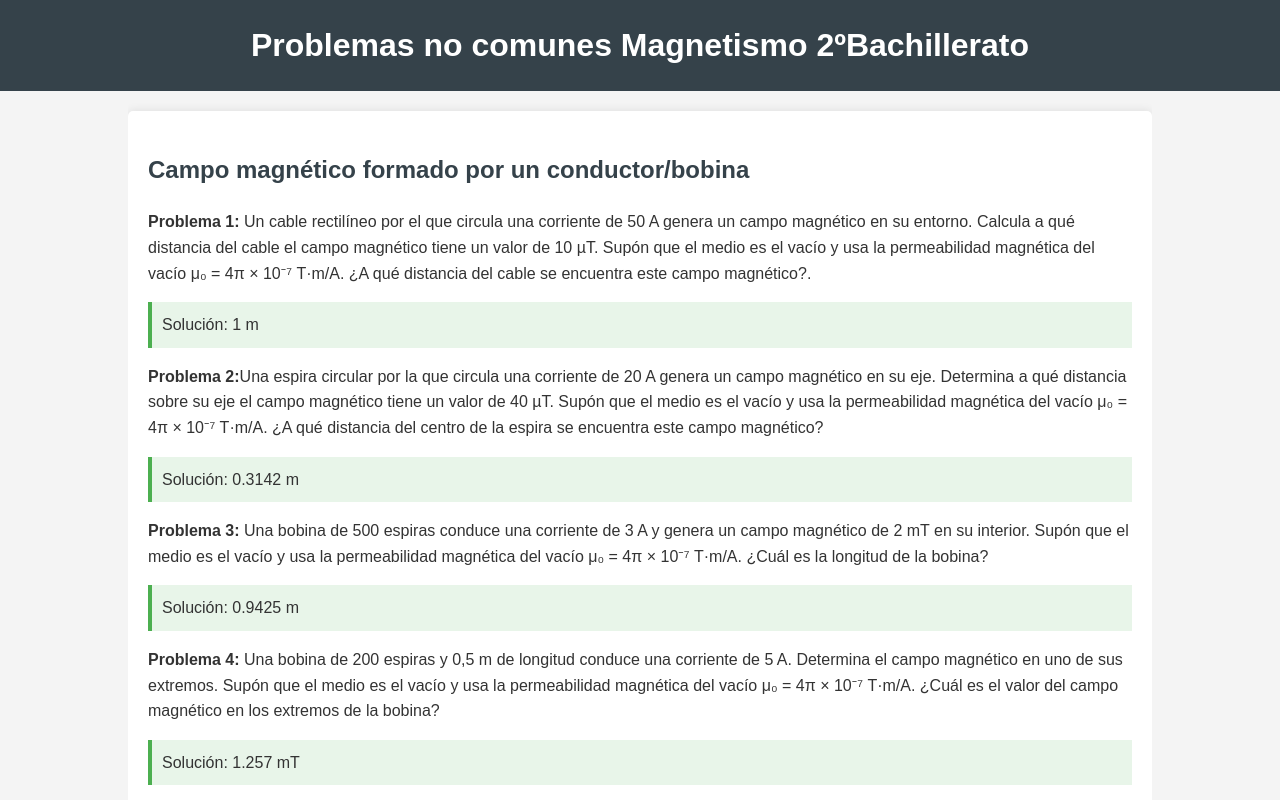
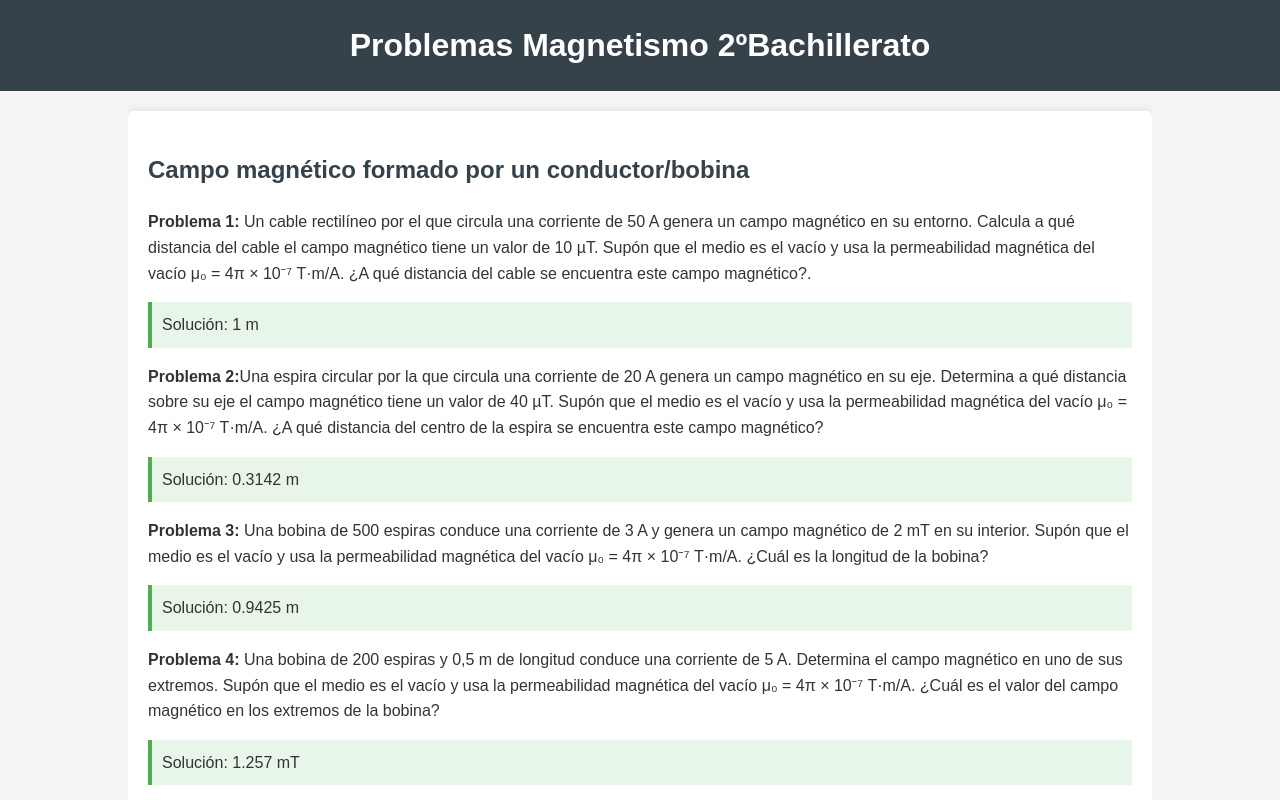
Before and after one commit to Colapinto75/Ejercicios-Campo-Magn-tico, a plain HTML site: page index.html in a window 1280 px wide. Shown: the top 800 px of the page. Drawn offline with Linux system fonts and the light colour scheme.

Commit message:
Update index.html

```diff
--- a/index.html
+++ b/index.html
@@ -47,7 +47,7 @@
 </head>
 <body>
     <header>
-        <h1>Problemas no comunes Magnetismo 2ºBachillerato </h1>
+        <h1>Problemas Magnetismo 2ºBachillerato </h1>
     </header>
     <div class="container">
 
```
